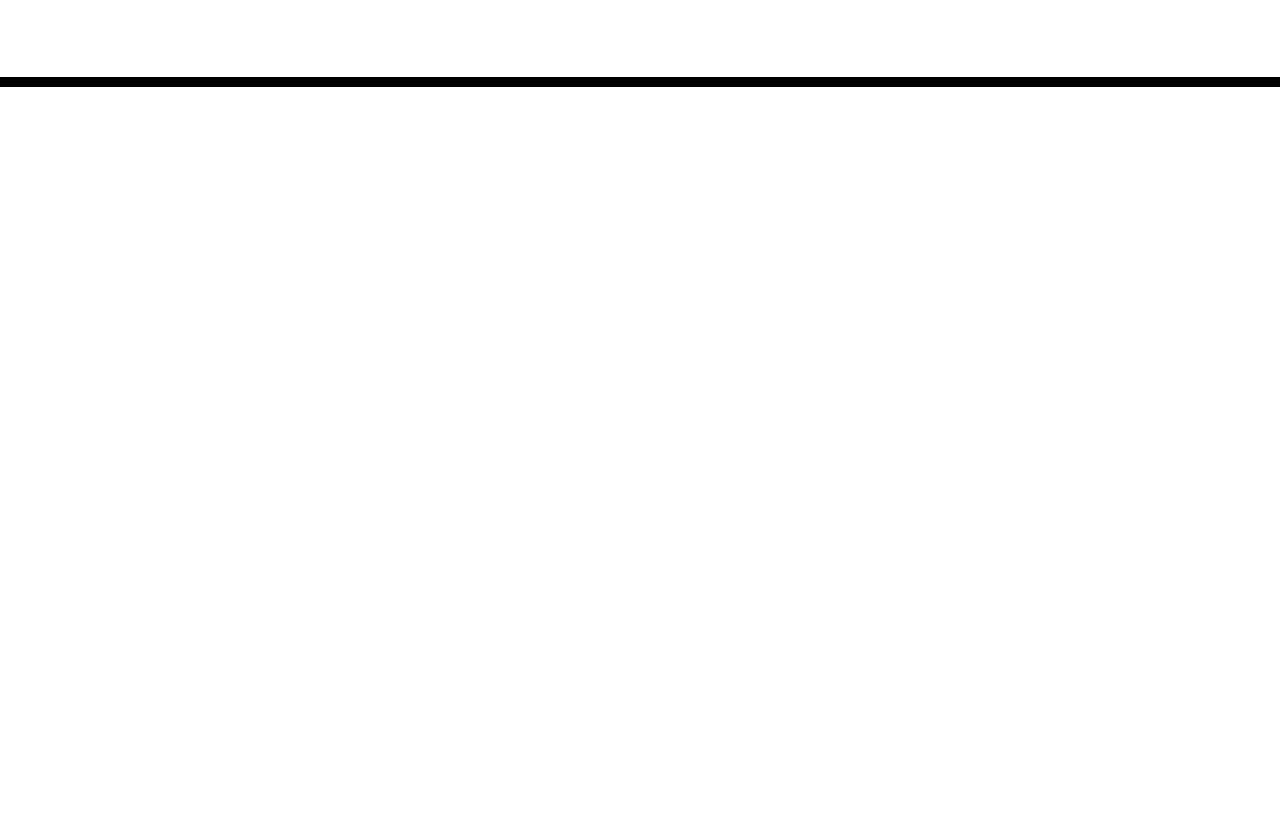
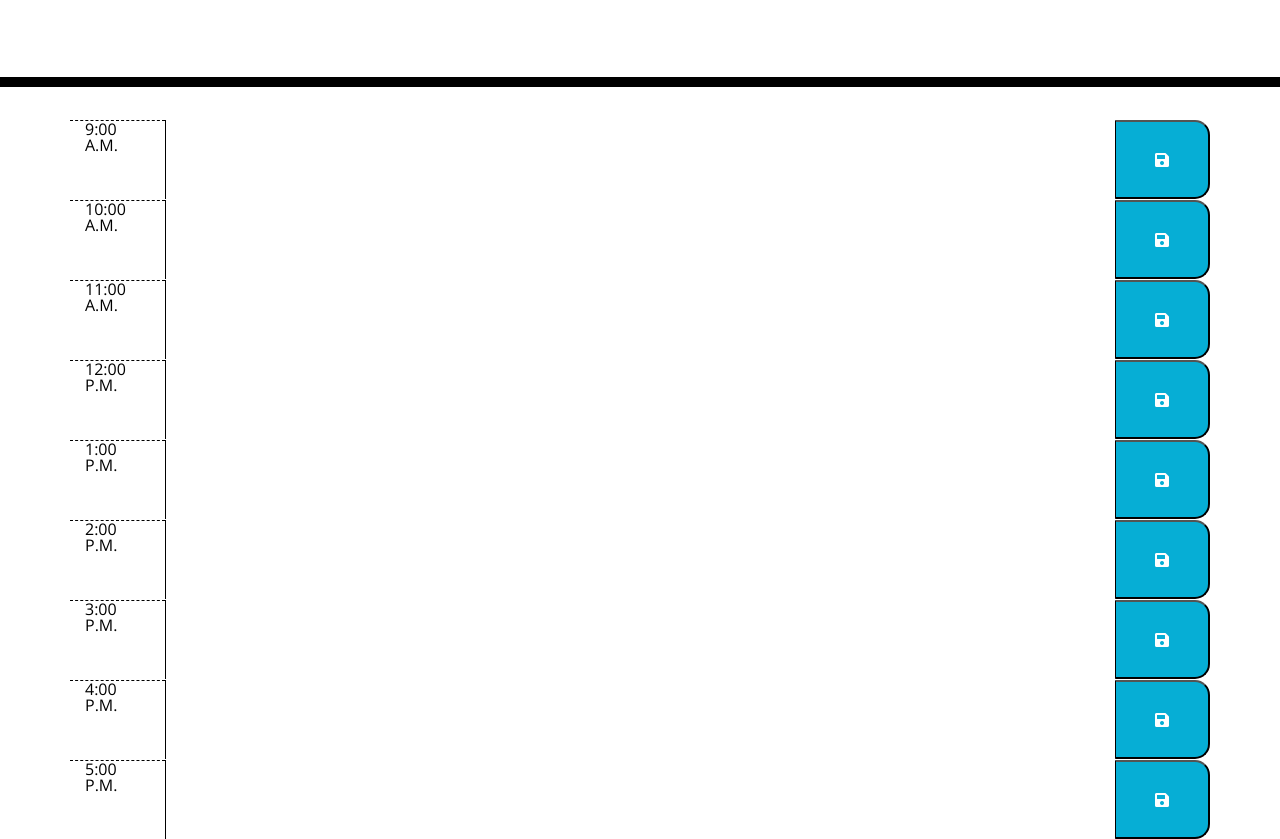
Before and after one commit to Aluce85/WorkDayScheduler, a website: page index.html in a window 1280 px wide. Shown: the part 181-1020 px from the top of the page. Before the commit the page ends 800 px from the top, so only its background shows below. Drawn offline with nearby package versions, Linux system fonts and the light colour scheme.

Commit message:
added text blocks in the HTML

```diff
--- a/index.html
+++ b/index.html
@@ -29,7 +29,51 @@
       <p id="currentDay" class="lead"></p>
     </header>
     <div class="container">
-      <!-- Timeblocks go here -->
+      <div class="row textBlock" id="9">
+        <div class="col-1 hour">9:00 A.M.</div>
+        <textarea id="hour9" class="col-10"></textarea>
+        <button class="col-1 saveBtn"><i class="fas fa-save"></i></button>
+      </div>
+      <div class="row textBlock" id="10">
+        <div class="col-1 hour">10:00 A.M.</div>
+        <textarea id="hour10" class="col-10"></textarea>
+        <button class="col-1 saveBtn"><i class="fas fa-save"></i></button>
+      </div>
+      <div class="row textBlock" id="11">
+        <div class="col-1 hour">11:00 A.M.</div>
+        <textarea id="hour11" class="col-10"></textarea>
+        <button class="col-1 saveBtn"><i class="fas fa-save"></i></button>
+      </div>
+      <div class="row textBlock" id="12">
+        <div class="col-1 hour">12:00 P.M.</div>
+        <textarea id="hour12" class="col-10"></textarea>
+        <button class="col-1 saveBtn"><i class="fas fa-save"></i></button>
+      </div>
+      <div class="row textBlock" id="13">
+        <div class="col-1 hour">1:00 P.M.</div>
+        <textarea id="hour13" class="col-10"></textarea>
+        <button class="col-1 saveBtn"><i class="fas fa-save"></i></button>
+      </div>
+      <div class="row textBlock" id="14">
+        <div class="col-1 hour">2:00 P.M.</div>
+        <textarea id="hour14" class="col-10"></textarea>
+        <button class="col-1 saveBtn"><i class="fas fa-save"></i></button>
+      </div>
+      <div class="row textBlock" id="15">
+        <div class="col-1 hour">3:00 P.M.</div>
+        <textarea id="hour15" class="col-10"></textarea>
+        <button class="col-1 saveBtn"><i class="fas fa-save"></i></button>
+      </div>
+      <div class="row textBlock" id="16">
+        <div class="col-1 hour">4:00 P.M.</div>
+        <textarea id="hour16" class="col-10"></textarea>
+        <button class="col-1 saveBtn"><i class="fas fa-save"></i></button>
+      </div>
+      <div class="row textBlock" id="17">
+        <div class="col-1 hour">5:00 P.M.</div>
+        <textarea id="hour17" class="col-10"></textarea>
+        <button class="col-1 saveBtn"><i class="fas fa-save"></i></button>
+      </div>
     </div>
 
     <script src="https://code.jquery.com/jquery-3.4.1.min.js"></script>
--- /dev/null
+++ b/package.json
@@ -0,0 +1,5 @@
+{
+  "dependencies": {
+    "moment": "^2.29.4"
+  }
+}
```
Also changed, not shown: style.css (indentation only), 1 other file.
